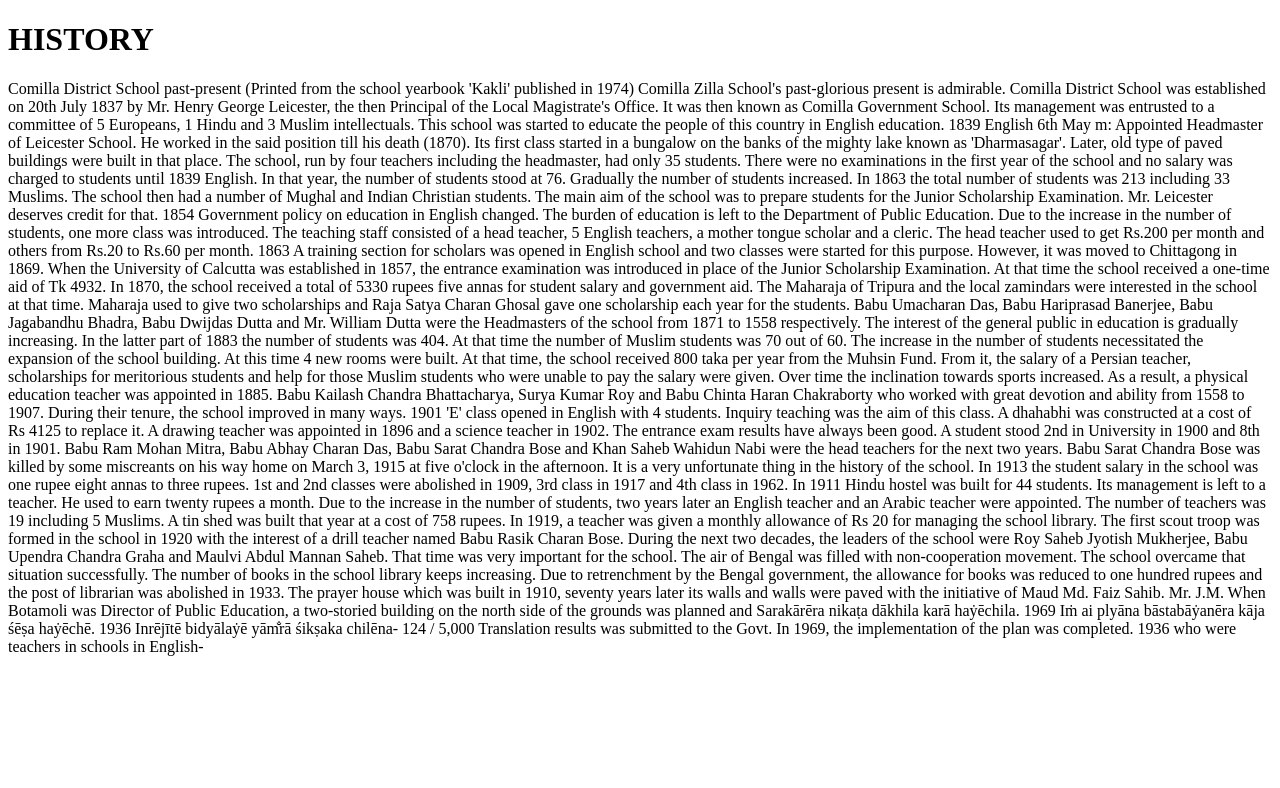
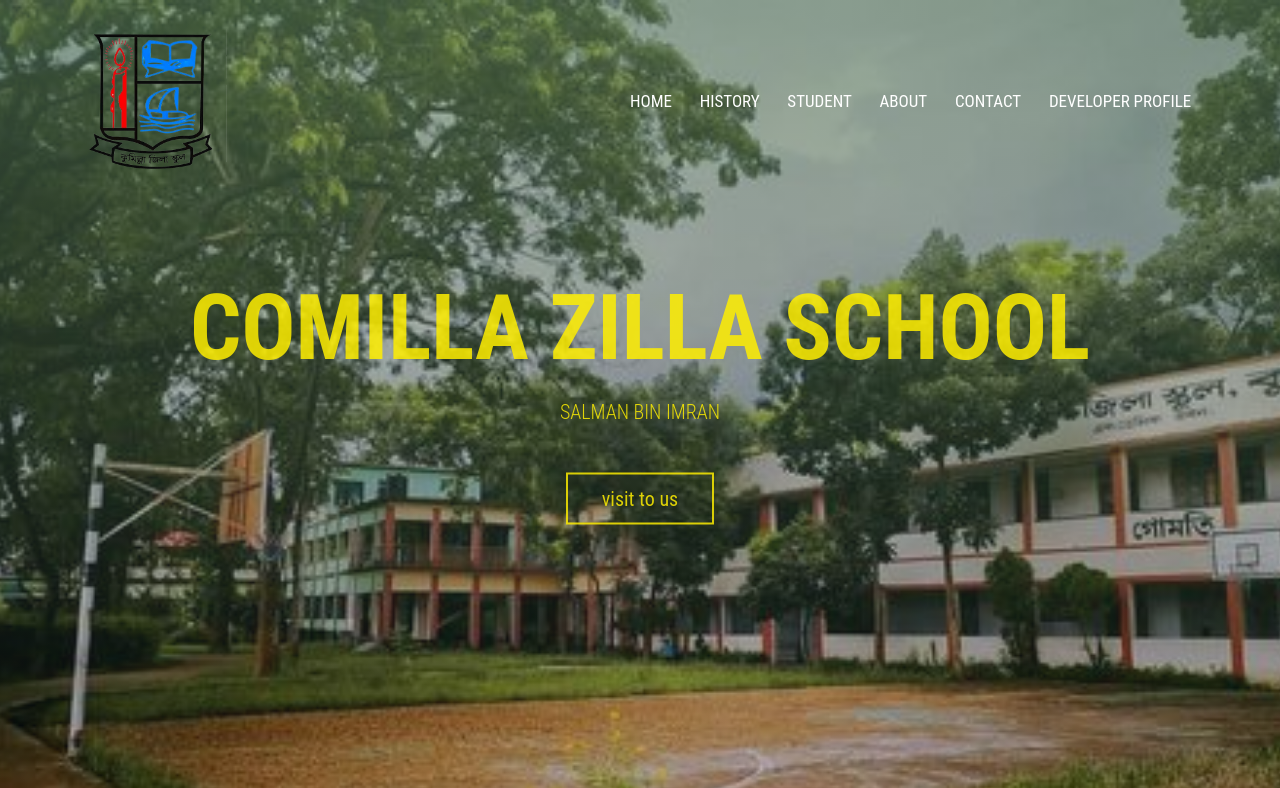
Before and after one commit to salmanbinimran/My-School, a plain HTML site: page hsty.html in a window 1280 px wide. Shown: the top 788 px of the page. Drawn offline with Linux system fonts and the light colour scheme.

Commit message:
add button

```diff
--- a/hsty.html
+++ b/hsty.html
@@ -5,8 +5,35 @@
     <meta http-equiv="X-UA-Compatible" content="IE=edge">
     <meta name="viewport" content="width=device-width, initial-scale=1.0">
     <title>Document</title>
+    <link rel="stylesheet" href="1.css">
 </head>
 <body>
+    <section class="header">
+
+        <nav>
+            <a href="index.html"><img src="logo.png"></a>
+            <div class="nav-links">
+                <ul>
+                    <li><a href="index.html">HOME</a></li>
+                    <li><a href="hsty.html">HISTORY</a></li>
+                    <li><a href="">STUDENT</a></li>
+                    <li><a href="">ABOUT</a></li>
+                    <li><a href="">CONTACT</a></li>
+                    <li><a href="index1.html">DEVELOPER PROFILE</a></li>
+                </ul>
+
+            </div>
+        </nav>
+
+        <div class="text-box">
+            <h1>COMILLA ZILLA SCHOOL</h1>
+            <p>SALMAN BIN IMRAN</p>
+            <a href="" class="hero">visit to us</a>
+        </div>
+
+        <div class=""></div>
+
+    </section>
     <h1>HISTORY</h1>
     <p>Comilla District School
 
```
